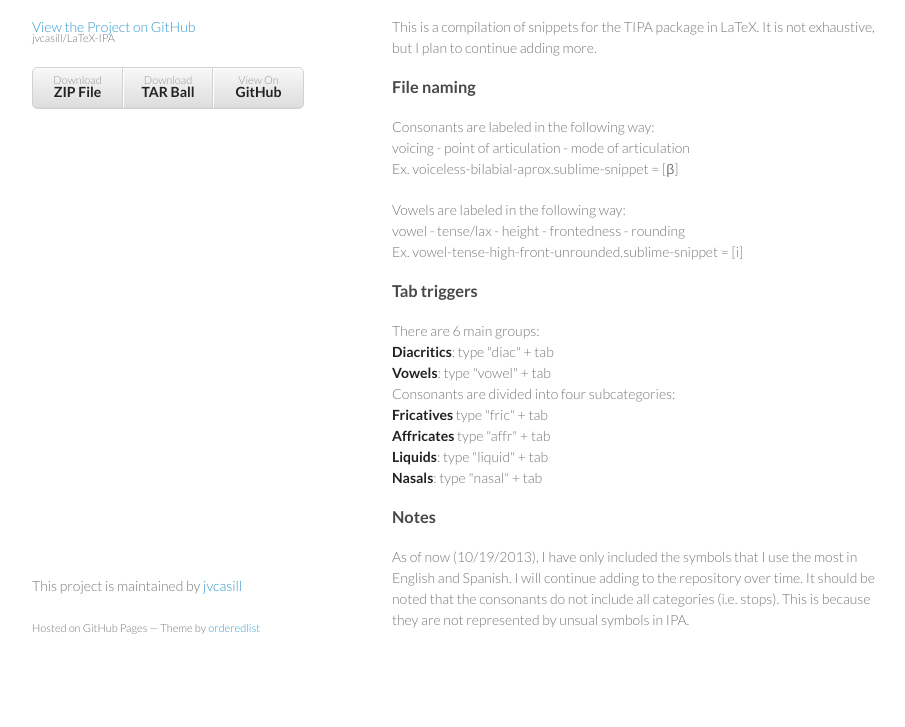
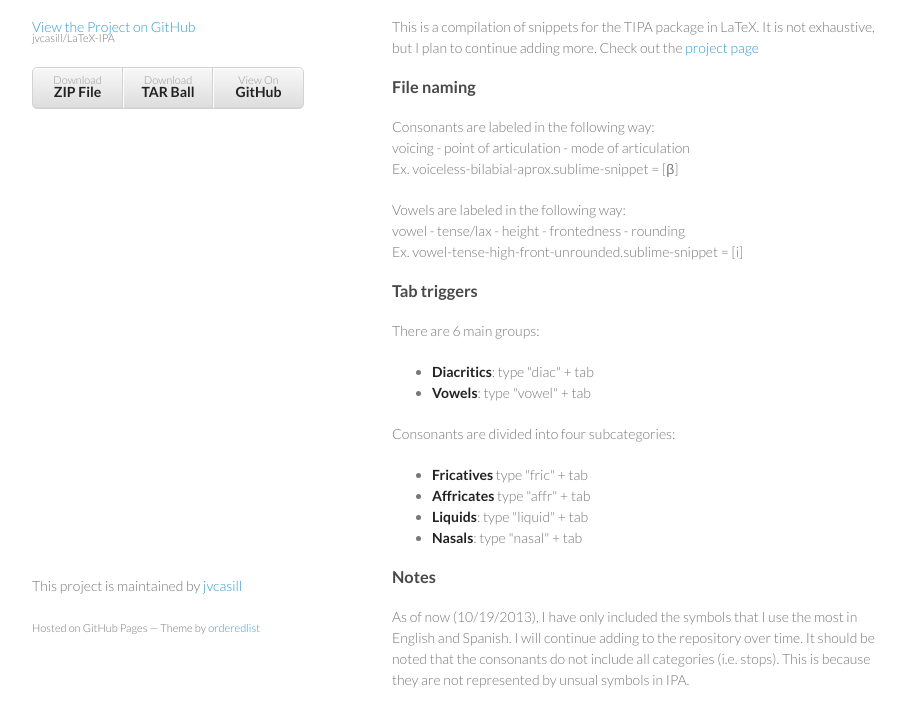
Before and after one commit to jvcasillas/LaTeX-IPA, a plain HTML site: page index.html in a window 1280 px wide. Shown: the part 93-820 px from the top of the page, without its empty margins (178-1083 px from the left). Drawn offline with Linux system fonts and the light colour scheme.

Commit message:
Create gh-pages branch via GitHub

```diff
--- a/index.html
+++ b/index.html
@@ -31,26 +31,46 @@
         <h1>
 <a name="latex-ipa" class="anchor" href="#latex-ipa"><span class="octicon octicon-link"></span></a>LaTeX-IPA</h1>
 
-<p>This is a compilation of snippets for the TIPA package in LaTeX. It is not exhaustive, but I plan to continue adding more.</p>
+<p>This is a compilation of snippets for the TIPA package in LaTeX. It is not exhaustive, but I plan to continue adding more. Check out the <a href="http://www.jvcasillas.com/LaTeX-IPA">project page</a></p>
 
 <h3>
 <a name="file-naming" class="anchor" href="#file-naming"><span class="octicon octicon-link"></span></a>File naming</h3>
 
 <p>Consonants are labeled in the following way:<br>
-voicing - point of articulation - mode of articulation<br>
-Ex. voiceless-bilabial-aprox.sublime-snippet = [β]</p>
+    voicing - point of articulation - mode of articulation<br>
+    Ex. voiceless-bilabial-aprox.sublime-snippet = [β]</p>
 
 <p>Vowels are labeled in the following way:<br>
-vowel - tense/lax - height - frontedness - rounding<br>
-Ex. vowel-tense-high-front-unrounded.sublime-snippet = [i]</p>
+    vowel - tense/lax - height - frontedness - rounding<br>
+    Ex. vowel-tense-high-front-unrounded.sublime-snippet = [i]</p>
 
 <h3>
 <a name="tab-triggers" class="anchor" href="#tab-triggers"><span class="octicon octicon-link"></span></a>Tab triggers</h3>
 
-<p>There are 6 main groups:<br><strong>Diacritics</strong>: type "diac" + tab<br><strong>Vowels</strong>: type "vowel" + tab<br>
-Consonants are divided into four subcategories:<br><strong>Fricatives</strong> type "fric" + tab<br><strong>Affricates</strong> type "affr" + tab<br><strong>Liquids</strong>: type "liquid" + tab<br><strong>Nasals</strong>: type "nasal" + tab</p>
+<p>There are 6 main groups:  </p>
 
-<h3>
+<ul>
+<li>
+<strong>Diacritics</strong>: type "diac" + tab<br>
+</li>
+<li>
+<strong>Vowels</strong>: type "vowel" + tab<br>
+</li>
+</ul><p>Consonants are divided into four subcategories:  </p>
+
+<ul>
+<li>
+<strong>Fricatives</strong> type "fric" + tab<br>
+</li>
+<li>
+<strong>Affricates</strong> type "affr" + tab<br>
+</li>
+<li>
+<strong>Liquids</strong>: type "liquid" + tab<br>
+</li>
+<li>
+<strong>Nasals</strong>: type "nasal" + tab</li>
+</ul><h3>
 <a name="notes" class="anchor" href="#notes"><span class="octicon octicon-link"></span></a>Notes</h3>
 
 <p>As of now (10/19/2013), I have only included the symbols that I use the most in English and Spanish. I will continue adding to the repository over time. It should be noted that the consonants do not include all categories (i.e. stops). This is because they are not represented by unsual symbols in IPA. </p>
--- a/params.json
+++ b/params.json
@@ -1 +1 @@
-{"name":"Latex-ipa","tagline":"","body":"LaTeX-IPA\r\n=========\r\nThis is a compilation of snippets for the TIPA package in LaTeX. It is not exhaustive, but I plan to continue adding more.\r\n\r\n### File naming  \r\nConsonants are labeled in the following way:  \r\nvoicing - point of articulation - mode of articulation  \r\nEx. voiceless-bilabial-aprox.sublime-snippet = [β]\r\n\r\nVowels are labeled in the following way:  \r\nvowel - tense/lax - height - frontedness - rounding  \r\nEx. vowel-tense-high-front-unrounded.sublime-snippet = [i]\r\n\r\n### Tab triggers\r\nThere are 6 main groups:  \r\n**Diacritics**: type \"diac\" + tab  \r\n**Vowels**: type \"vowel\" + tab  \r\nConsonants are divided into four subcategories:  \r\n**Fricatives** type \"fric\" + tab  \r\n**Affricates** type \"affr\" + tab  \r\n**Liquids**: type \"liquid\" + tab  \r\n**Nasals**: type \"nasal\" + tab\r\n\r\n### Notes  \r\nAs of now (10/19/2013), I have only included the symbols that I use the most in English and Spanish. I will continue adding to the repository over time. It should be noted that the consonants do not include all categories (i.e. stops). This is because they are not represented by unsual symbols in IPA. ","google":"","note":"Don't delete this file! It's used internally to help with page regeneration."}
+{"name":"Latex-ipa","tagline":"","body":"LaTeX-IPA\r\n=========\r\nThis is a compilation of snippets for the TIPA package in LaTeX. It is not exhaustive, but I plan to continue adding more. Check out the [project page][project page]\r\n\r\n### File naming  \r\nConsonants are labeled in the following way:   \r\n    voicing - point of articulation - mode of articulation  \r\n    Ex. voiceless-bilabial-aprox.sublime-snippet = [β]\r\n\r\nVowels are labeled in the following way:  \r\n    vowel - tense/lax - height - frontedness - rounding  \r\n    Ex. vowel-tense-high-front-unrounded.sublime-snippet = [i]\r\n\r\n### Tab triggers\r\nThere are 6 main groups:  \r\n- **Diacritics**: type \"diac\" + tab  \r\n- **Vowels**: type \"vowel\" + tab  \r\n\r\nConsonants are divided into four subcategories:  \r\n- **Fricatives** type \"fric\" + tab  \r\n- **Affricates** type \"affr\" + tab  \r\n- **Liquids**: type \"liquid\" + tab  \r\n- **Nasals**: type \"nasal\" + tab\r\n\r\n### Notes  \r\nAs of now (10/19/2013), I have only included the symbols that I use the most in English and Spanish. I will continue adding to the repository over time. It should be noted that the consonants do not include all categories (i.e. stops). This is because they are not represented by unsual symbols in IPA. \r\n\r\n[project page]: http://www.jvcasillas.com/LaTeX-IPA\r\n","google":"","note":"Don't delete this file! It's used internally to help with page regeneration."}
```
